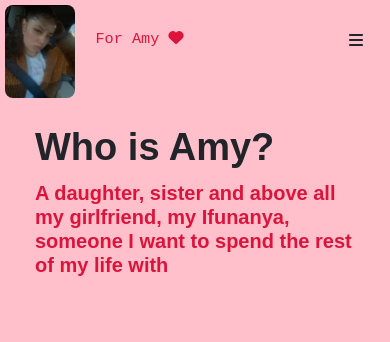
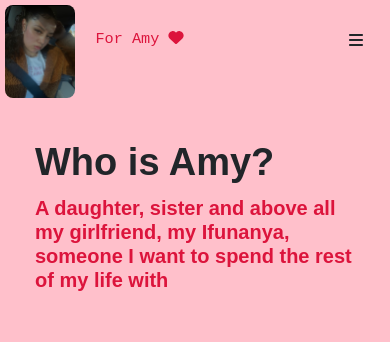
Before and after one commit to Reganossai/amy, a React (Create React App) app: page / in a window 390 px wide. Shown: the top 342 px of the page. Built offline with nearby package versions, Linux system fonts and the light colour scheme; the HTML template or start-up script is replaced by a standard one.

Commit message:
upgrade-4

```diff
--- a/public/index.html
+++ b/public/index.html
@@ -14,7 +14,7 @@
       integrity="sha384-9gVQ4dYFwwWSjIDZnLEWnxCjeSWFphJiwGPXr1jddIhOegiu1FwO5qRGvFXOdJZ4"
       crossorigin="anonymous"
     />
-    <title>Reagan</title>
+    <title>LOML</title>
     <script async src="https://pagead2.googlesyndication.com/pagead/js/adsbygoogle.js?client=ca-pub-9295843901728550"
      crossorigin="anonymous"></script>
   </head>
--- a/src/index.css
+++ b/src/index.css
@@ -996,7 +996,7 @@ hr {
 	.homepage {
 		max-width: 600px;
 		width: 100%;
-		margin: 25px 0px 0px 0px;
+		margin: 40px 0px 0px 0px;
 	}
 
 	.homepage h1 {
@@ -1022,7 +1022,7 @@ hr {
 	.rrrr {
 		position: absolute;
 		left: 12px;
-		top: 400px;
+		top: 395px;
 	}
 
 	.rrrr img {
```
